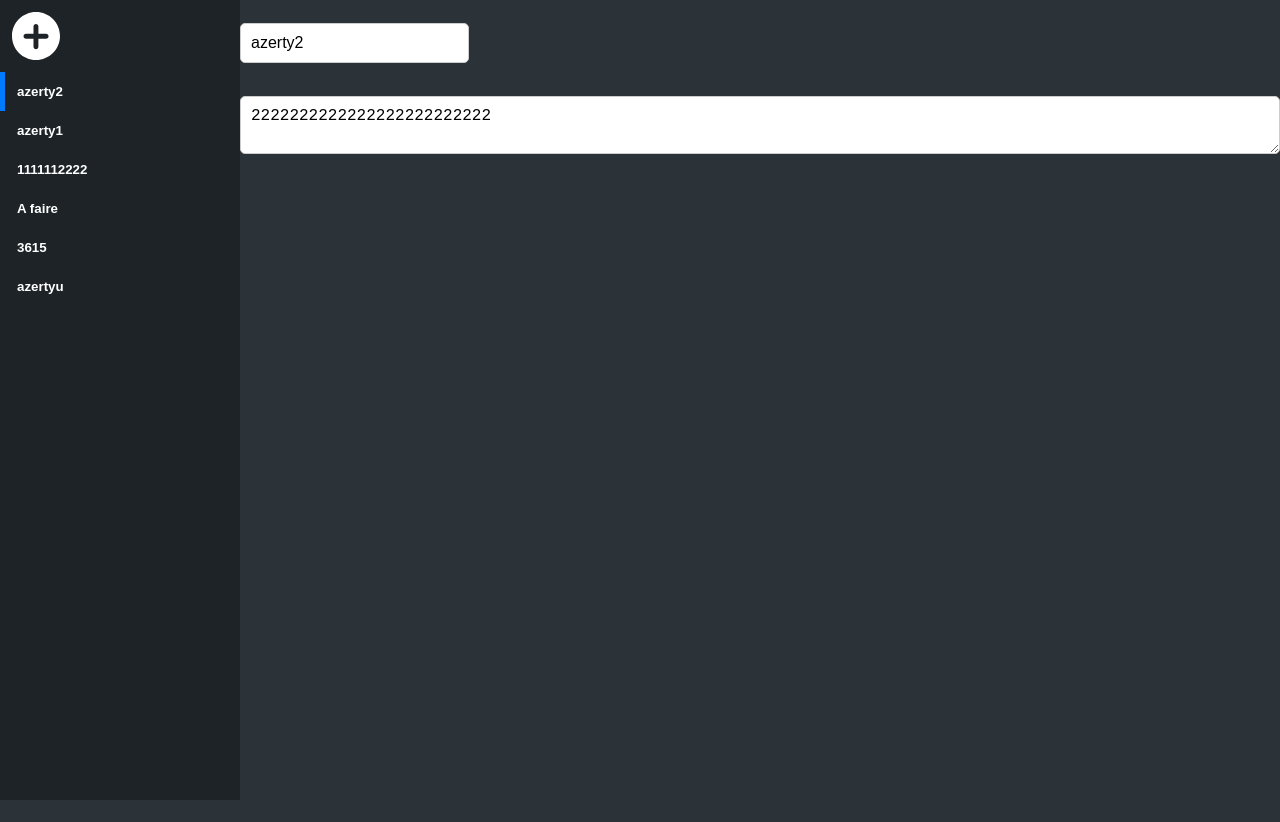
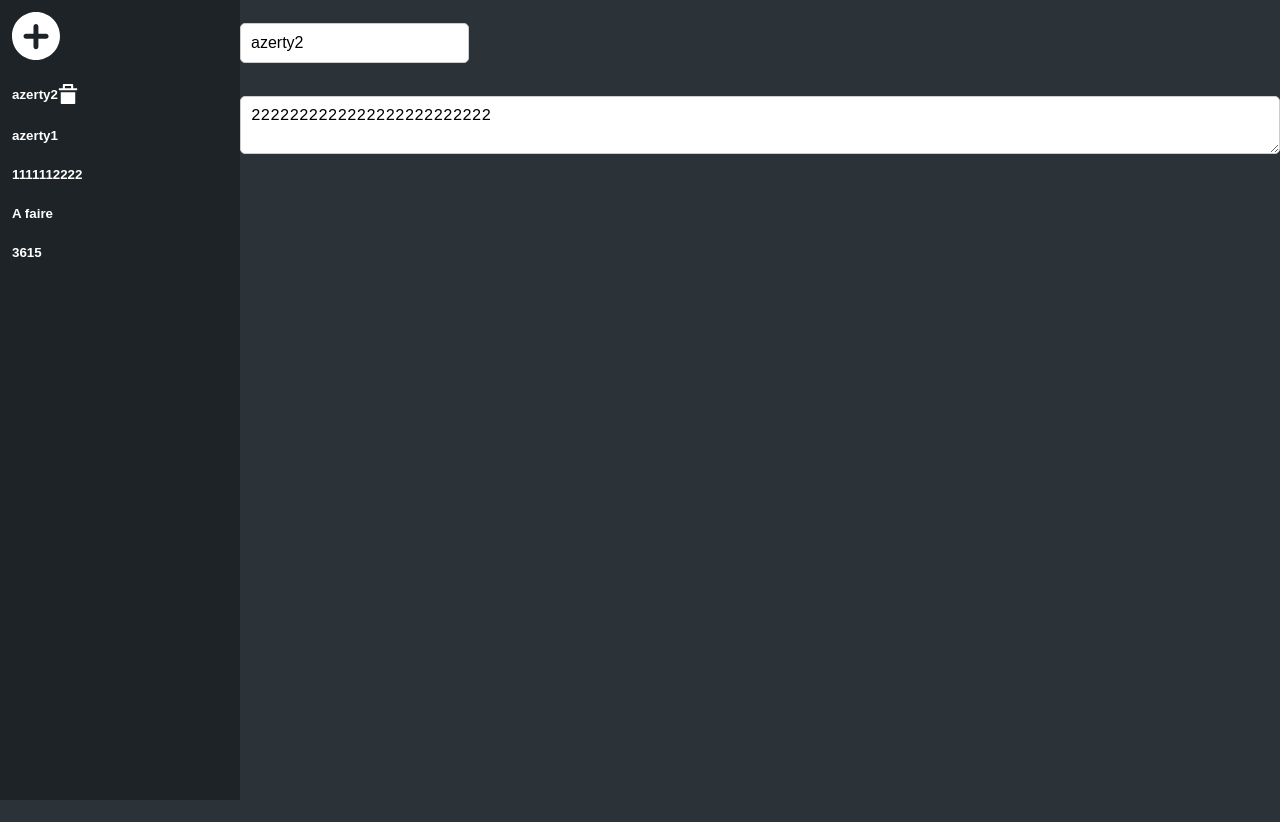
Before and after one commit to Hiintz/react-notes-project, a React (Create React App) app: page / in a window 1280 px wide. Both pictures are taken after a click on the button "azerty2". Built offline with nearby package versions, Linux system fonts and the light colour scheme; data requests are answered from the project's data file.

Commit message:
ajout du delete

```diff
--- a/db.json
+++ b/db.json
@@ -11,12 +11,6 @@
       "title": "1111112222",
       "content": "1111122222222",
       "date": "2024-04-04T10:52:45.914Z"
-    },
-    {
-      "id": "f18d",
-      "title": "azertyu",
-      "content": "ceci est un test",
-      "date": "2024-04-04T10:32:09.157Z"
     },
     {
       "id": "b21f",
--- a/src/App.js
+++ b/src/App.js
@@ -82,6 +82,18 @@ function App() {
     setNotes([data, ...notes]);
   };
 
+  const deleteNote = async (noteId) => {
+    const response = await fetch(`/notes/${noteId}`, {
+      method: "DELETE",
+    });
+
+    if (response.ok) {
+      setNotes(notes.filter((note) => note.id !== noteId));
+      // on se déselectionne
+      setSelectedNoteId(null);
+    }
+  };
+
   return (
     <>
       <aside className="Side">
@@ -94,6 +106,7 @@ function App() {
               <Button
                 key={note.id}
                 onClick={() => setSelectedNoteId(note.id)}
+                onDelete={() => deleteNote(note.id)} // Ajout de la fonction de suppression onDelete
                 selected={selectedNoteId === note.id}
                 loading={pendingChanges[note.id]}
                 className={`Note-button`}
--- a/src/components/Button/Button.js
+++ b/src/components/Button/Button.js
@@ -1,18 +1,28 @@
 import React from "react";
+import deleteIcon from "./delete.svg";
 import styles from "./Button.module.css";
 
-const Button = ({ onClick, children, selected, loading }) => {
+function Button({ onClick, onDelete, selected, loading, className, children }) {
   return (
-    <button
-      className={`${styles.button} ${selected ? styles.selected : ""} ${
-        loading ? styles.loading : ""
-      }`}
-      onClick={onClick}
-    >
+    <button onClick={onClick} className={className}>
       {children}
-      {loading && <span className={styles.loader}></span>}
+      {loading && <span className="loader"></span>}
+      {selected && (
+        <img
+          src={deleteIcon}
+          alt="Supprimer"
+          className={styles["delete-icon"]}
+          onClick={(e) => {
+            e.stopPropagation(); // Empêcher la propagation du clic vers le parent
+            if (window.confirm("Voulez-vous vraiment supprimer cette note ?")) {
+              onDelete(); // Appeler la fonction de suppression
+            }
+
+          }}
+        />
+      )}
     </button>
   );
-};
+}
 
 export default Button;
--- a/src/components/Button/Button.module.css
+++ b/src/components/Button/Button.module.css
@@ -44,3 +44,9 @@
       transform: rotate(360deg);
     }
   }
+
+  .delete-icon {
+    cursor: pointer;
+    width: 20px;
+    height: 20px;
+  }
```
Also changed, not shown: src/components/Button/delete.svg (added).
